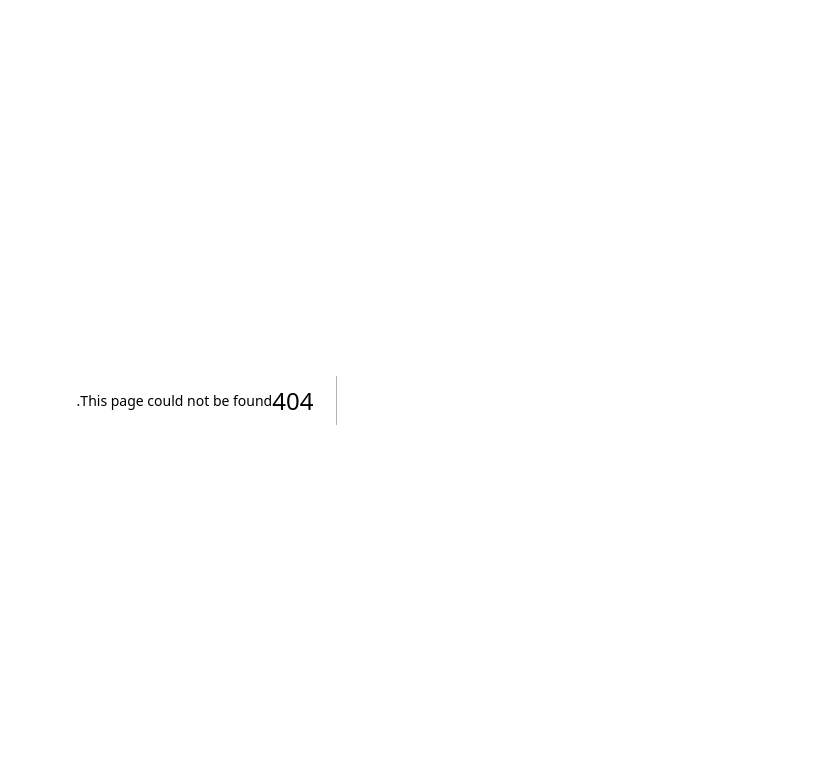
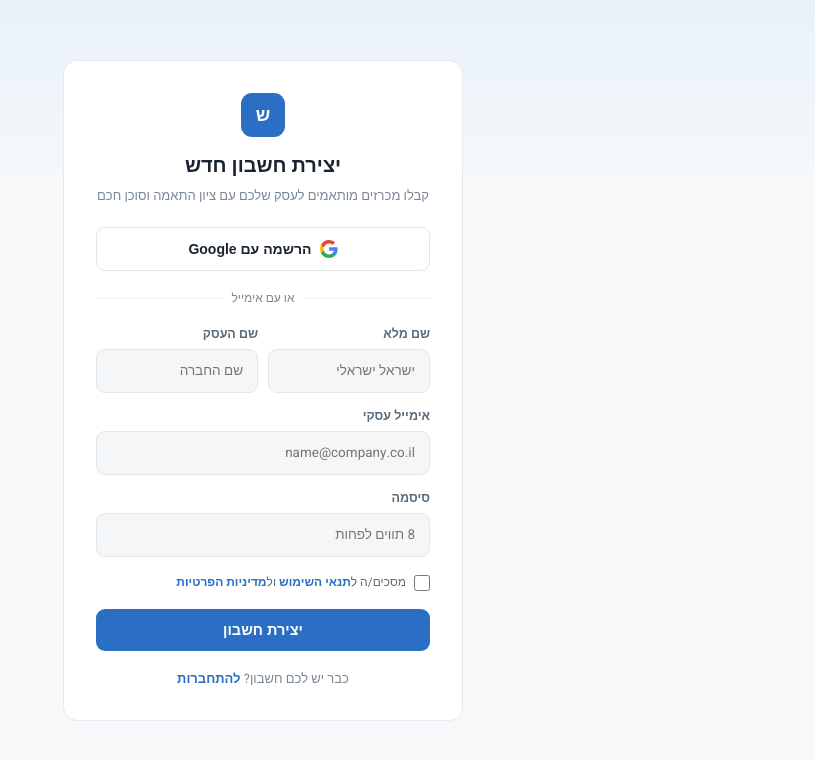
Before and after one commit to alon94/tenders-agent, a Next.js app: page /signup in a window 1280 px wide. Before the commit this address had no page. Shown: the top 760 px of the page, without its empty margins (465-1280 px from the left). Built offline with nearby package versions, Linux system fonts and the light colour scheme; no server answers.

Commit message:
Implement signup page with form and Google signup

```diff
--- /dev/null
+++ b/app/signup/page.tsx
@@ -0,0 +1,283 @@
+'use client';
+
+import { useState, FormEvent } from 'react';
+import { useRouter } from 'next/navigation';
+import Link from 'next/link';
+import { signUp } from '../lib/authClient';
+
+const DARK = '#1a2330';
+const BLUE = '#2b6fc4';
+const MUTED = '#7a8794';
+const ERROR = '#b04a34';
+
+const inputStyle = {
+  width: '100%',
+  padding: '11px 14px',
+  borderRadius: 9,
+  border: '1px solid #e2e7ec',
+  background: '#f4f6f8',
+  color: DARK,
+  fontSize: 13.5,
+  fontFamily: 'inherit',
+  boxSizing: 'border-box' as const,
+};
+
+const labelStyle = {
+  display: 'block',
+  fontSize: 12.5,
+  fontWeight: 600 as const,
+  color: '#5b6b7a',
+  marginBottom: 6,
+};
+
+function GoogleIcon() {
+  return (
+    <svg width="18" height="18" viewBox="0 0 18 18" aria-hidden="true">
+      <path fill="#4285F4" d="M17.64 9.2c0-.64-.06-1.25-.16-1.84H9v3.48h4.84a4.14 4.14 0 0 1-1.8 2.72v2.26h2.9c1.7-1.57 2.7-3.88 2.7-6.62z" />
+      <path fill="#34A853" d="M9 18c2.43 0 4.47-.8 5.96-2.18l-2.9-2.26c-.8.54-1.84.86-3.06.86-2.35 0-4.34-1.59-5.05-3.72H.98v2.33A9 9 0 0 0 9 18z" />
+      <path fill="#FBBC05" d="M3.95 10.7A5.4 5.4 0 0 1 3.67 9c0-.59.1-1.16.28-1.7V4.97H.98A9 9 0 0 0 0 9c0 1.45.35 2.83.98 4.03l2.97-2.33z" />
+      <path fill="#EA4335" d="M9 3.58c1.32 0 2.5.45 3.44 1.35l2.58-2.58C13.46.89 11.43 0 9 0A9 9 0 0 0 .98 4.97l2.97 2.33C4.66 5.17 6.65 3.58 9 3.58z" />
+    </svg>
+  );
+}
+
+export default function SignupPage() {
+  const router = useRouter();
+  const [fullName, setFullName] = useState('');
+  const [businessName, setBusinessName] = useState('');
+  const [email, setEmail] = useState('');
+  const [password, setPassword] = useState('');
+  const [agree, setAgree] = useState(false);
+  const [error, setError] = useState('');
+  const [info, setInfo] = useState('');
+  const [googleNote, setGoogleNote] = useState(false);
+  const [loading, setLoading] = useState(false);
+
+  async function handleSubmit(e: FormEvent) {
+    e.preventDefault();
+    setError('');
+    setInfo('');
+    if (password.length < 8) {
+      setError('הסיסמה חייבת להכיל לפחות 8 תווים');
+      return;
+    }
+    if (!agree) {
+      setError('יש לאשר את תנאי השימוש ומדיניות הפרטיות כדי להמשיך');
+      return;
+    }
+    setLoading(true);
+    try {
+      const { session, needsConfirmation } = await signUp(email, password, {
+        full_name: fullName,
+        business_name: businessName,
+      });
+      if (session) {
+        router.push('/onboarding');
+      } else if (needsConfirmation) {
+        setInfo('נשלח אליכם מייל לאישור הכתובת. לאחר האישור תוכלו להתחבר.');
+      }
+    } catch (err: any) {
+      setError(err?.message || 'שגיאה בהרשמה');
+    } finally {
+      setLoading(false);
+    }
+  }
+
+  return (
+    <div
+      style={{
+        minHeight: '100vh',
+        background: '#f6f8fa',
+        backgroundImage: 'linear-gradient(180deg, #e8f1fb, transparent 180px)',
+        direction: 'rtl',
+        fontFamily: "'Heebo', Arial, sans-serif",
+        display: 'flex',
+        justifyContent: 'center',
+        padding: '60px 16px',
+      }}
+    >
+      <div
+        style={{
+          width: '100%',
+          maxWidth: 400,
+          height: 'fit-content',
+          background: '#fff',
+          border: '1px solid #e6eaee',
+          borderRadius: 14,
+          padding: 32,
+        }}
+      >
+        <div style={{ display: 'flex', flexDirection: 'column', alignItems: 'center', marginBottom: 22 }}>
+          <div
+            style={{
+              width: 44,
+              height: 44,
+              borderRadius: 11,
+              background: BLUE,
+              color: '#fff',
+              display: 'flex',
+              alignItems: 'center',
+              justifyContent: 'center',
+              fontWeight: 800,
+              fontSize: 18,
+              marginBottom: 14,
+            }}
+          >
+            ש
+          </div>
+          <div style={{ fontSize: 20, fontWeight: 800, color: DARK, textAlign: 'center' }}>יצירת חשבון חדש</div>
+          <div style={{ fontSize: 13, color: MUTED, marginTop: 6, textAlign: 'center' }}>
+            קבלו מכרזים מותאמים לעסק שלכם עם ציון התאמה וסוכן חכם
+          </div>
+        </div>
+
+        <button
+          type="button"
+          onClick={() => setGoogleNote(true)}
+          style={{
+            width: '100%',
+            padding: 12,
+            borderRadius: 9,
+            border: '1px solid #e2e7ec',
+            background: '#fff',
+            color: DARK,
+            fontSize: 14,
+            fontWeight: 600,
+            cursor: 'pointer',
+            display: 'flex',
+            alignItems: 'center',
+            justifyContent: 'center',
+            gap: 8,
+          }}
+        >
+          <GoogleIcon />
+          הרשמה עם Google
+        </button>
+        {googleNote && (
+          <div style={{ fontSize: 12, color: MUTED, textAlign: 'center', marginTop: 8 }}>
+            התחברות עם Google תהיה זמינה בקרוב — אפשר להירשם כרגע עם אימייל וסיסמה.
+          </div>
+        )}
+
+        <div style={{ display: 'flex', alignItems: 'center', gap: 10, margin: '18px 0' }}>
+          <div style={{ flex: 1, height: 1, background: '#eef1f4' }} />
+          <div style={{ fontSize: 12, color: MUTED }}>או עם אימייל</div>
+          <div style={{ flex: 1, height: 1, background: '#eef1f4' }} />
+        </div>
+
+        <form onSubmit={handleSubmit}>
+          <div style={{ display: 'grid', gridTemplateColumns: '1fr 1fr', gap: 10, marginBottom: 14 }}>
+            <div>
+              <label style={labelStyle}>שם מלא</label>
+              <input
+                type="text"
+                required
+                value={fullName}
+                onChange={(e) => setFullName(e.target.value)}
+                placeholder="ישראל ישראלי"
+                style={inputStyle}
+              />
+            </div>
+            <div>
+              <label style={labelStyle}>שם העסק</label>
+              <input
+                type="text"
+                required
+                value={businessName}
+                onChange={(e) => setBusinessName(e.target.value)}
+                placeholder="שם החברה"
+                style={inputStyle}
+              />
+            </div>
+          </div>
+
+          <div style={{ marginBottom: 14 }}>
+            <label style={labelStyle}>אימייל עסקי</label>
+            <input
+              type="email"
+              required
+              value={email}
+              onChange={(e) => setEmail(e.target.value)}
+              placeholder="name@company.co.il"
+              style={inputStyle}
+            />
+          </div>
+
+          <div style={{ marginBottom: 16 }}>
+            <label style={labelStyle}>סיסמה</label>
+            <input
+              type="password"
+              required
+              value={password}
+              onChange={(e) => setPassword(e.target.value)}
+              placeholder="8 תווים לפחות"
+              style={inputStyle}
+            />
+          </div>
+
+          <label style={{ display: 'flex', alignItems: 'flex-start', gap: 8, marginBottom: 18, cursor: 'pointer' }}>
+            <input
+              type="checkbox"
+              checked={agree}
+              onChange={(e) => setAgree(e.target.checked)}
+              style={{ width: 16, height: 16, marginTop: 2, accentColor: BLUE }}
+            />
+            <span style={{ fontSize: 12, color: '#5b6b7a', lineHeight: 1.5 }}>
+              מסכים/ה ל
+              <Link href="/terms" style={{ color: BLUE, fontWeight: 600, textDecoration: 'none' }}>
+                תנאי השימוש
+              </Link>{' '}
+              ול
+              <Link href="/privacy" style={{ color: BLUE, fontWeight: 600, textDecoration: 'none' }}>
+                מדיניות הפרטיות
+              </Link>
+            </span>
+          </label>
+
+          {error && <div style={{ color: ERROR, fontSize: 12.5, marginBottom: 14 }}>{error}</div>}
+          {info && (
+            <div
+              style={{
+                color: '#1e5aa8',
+                fontSize: 13,
+                marginBottom: 14,
+                background: '#e8f1fb',
+                border: '1px solid #cfe0f4',
+                padding: '10px 12px',
+                borderRadius: 9,
+              }}
+            >
+              {info}
+            </div>
+          )}
+
+          <button
+            type="submit"
+            disabled={loading}
+            style={{
+              width: '100%',
+              padding: 13,
+              borderRadius: 9,
+              border: 'none',
+              background: BLUE,
+              color: '#fff',
+              fontSize: 14.5,
+              fontWeight: 700,
+              cursor: loading ? 'default' : 'pointer',
+              opacity: loading ? 0.7 : 1,
+            }}
+          >
+            {loading ? 'נרשם…' : 'יצירת חשבון'}
+          </button>
+        </form>
+
+        <div style={{ marginTop: 18, fontSize: 13, color: MUTED, textAlign: 'center' }}>
+          כבר יש לכם חשבון?{' '}
+          <Link href="/signin" style={{ color: BLUE, fontWeight: 700, textDecoration: 'none' }}>
+            להתחברות
+          </Link>
+        </div>
+      </div>
+    </div>
+  );
+}
```
